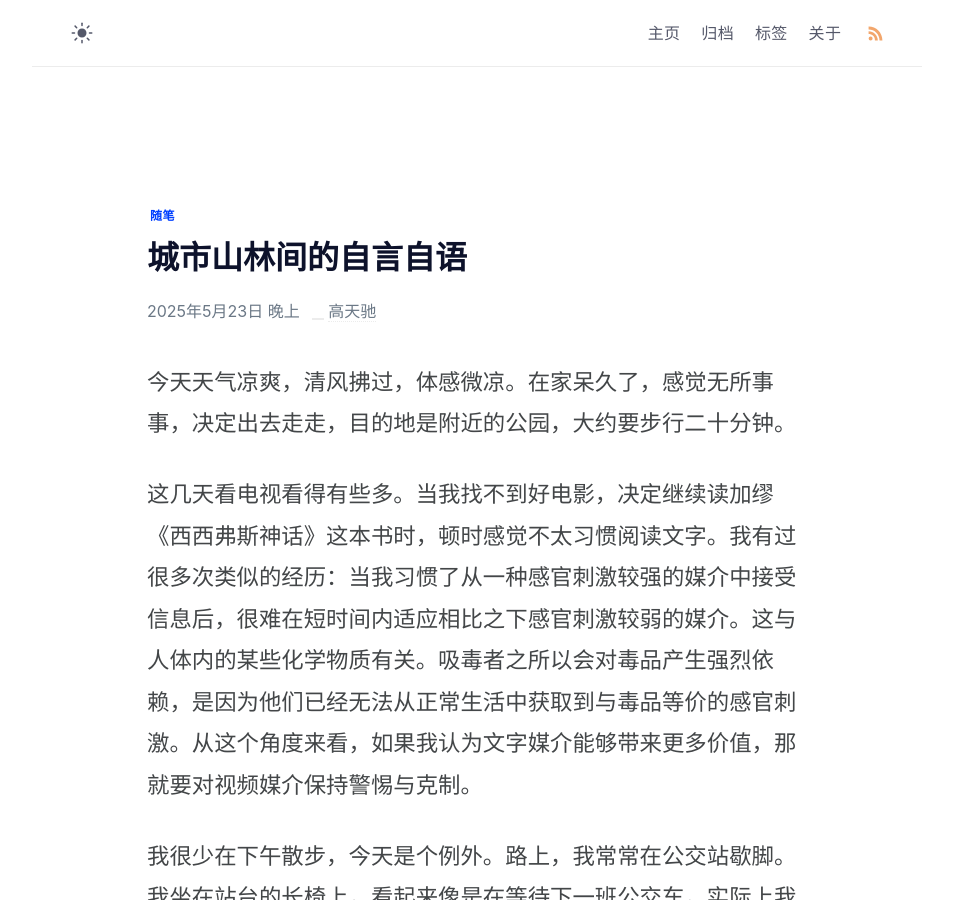
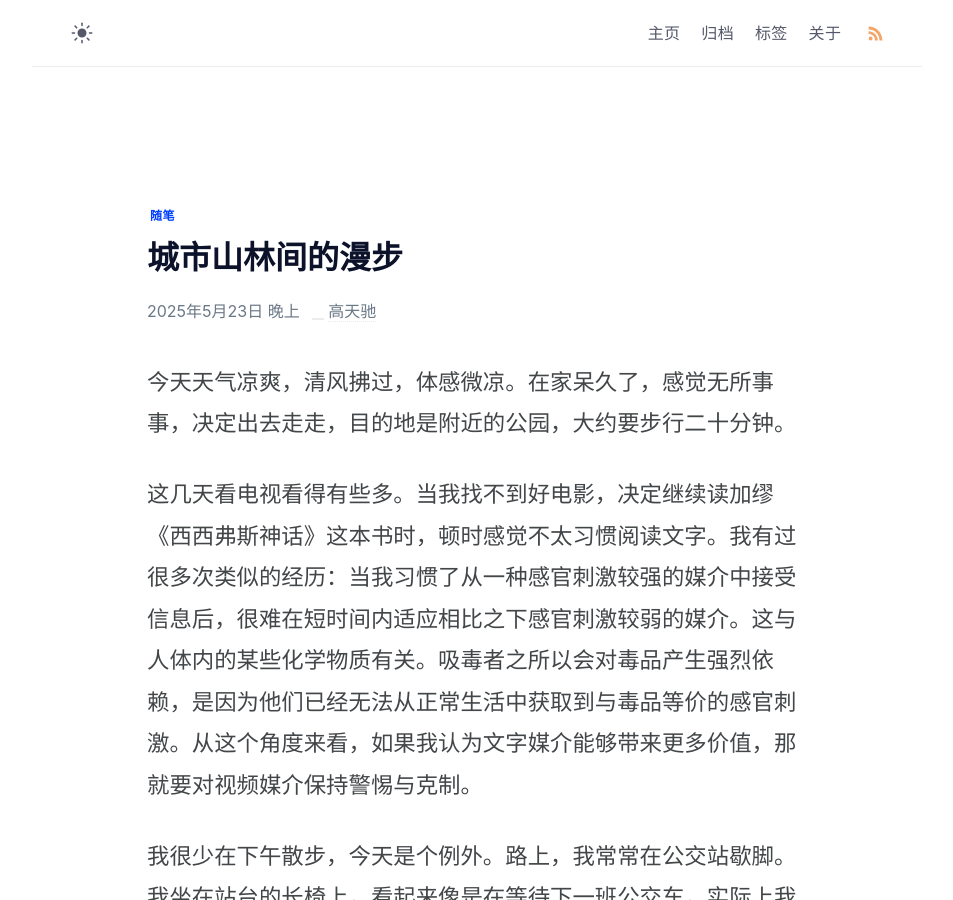
Before and after one commit to gaotianchi/gaotianchi.github.io, a Jekyll site: the page built from _posts/2025-05-23-walkers-monologue-in-the-park.md, in a window 1280 px wide and 900 px high. Shown: the whole window, without its empty margins (163-1116 px from the left). Built offline with Jekyll 4.4.1, drawn with Linux system fonts in a browser that asks for light colours; comment, search, counter and statistics services are not loaded.

Commit message:
vault backup: 2025-05-23 20:57:30

```diff
--- a/_posts/2025-05-23-walkers-monologue-in-the-park.md
+++ b/_posts/2025-05-23-walkers-monologue-in-the-park.md
@@ -9,7 +9,7 @@ modifiedAt: 2025-05-23 20:45:48
 showImage: true
 tags:
   - 随笔
-title: 城市山林间的自言自语
+title: 城市山林间的漫步
 ---
 
 今天天气凉爽，清风拂过，体感微凉。在家呆久了，感觉无所事事，决定出去走走，目的地是附近的公园，大约要步行二十分钟。
```
